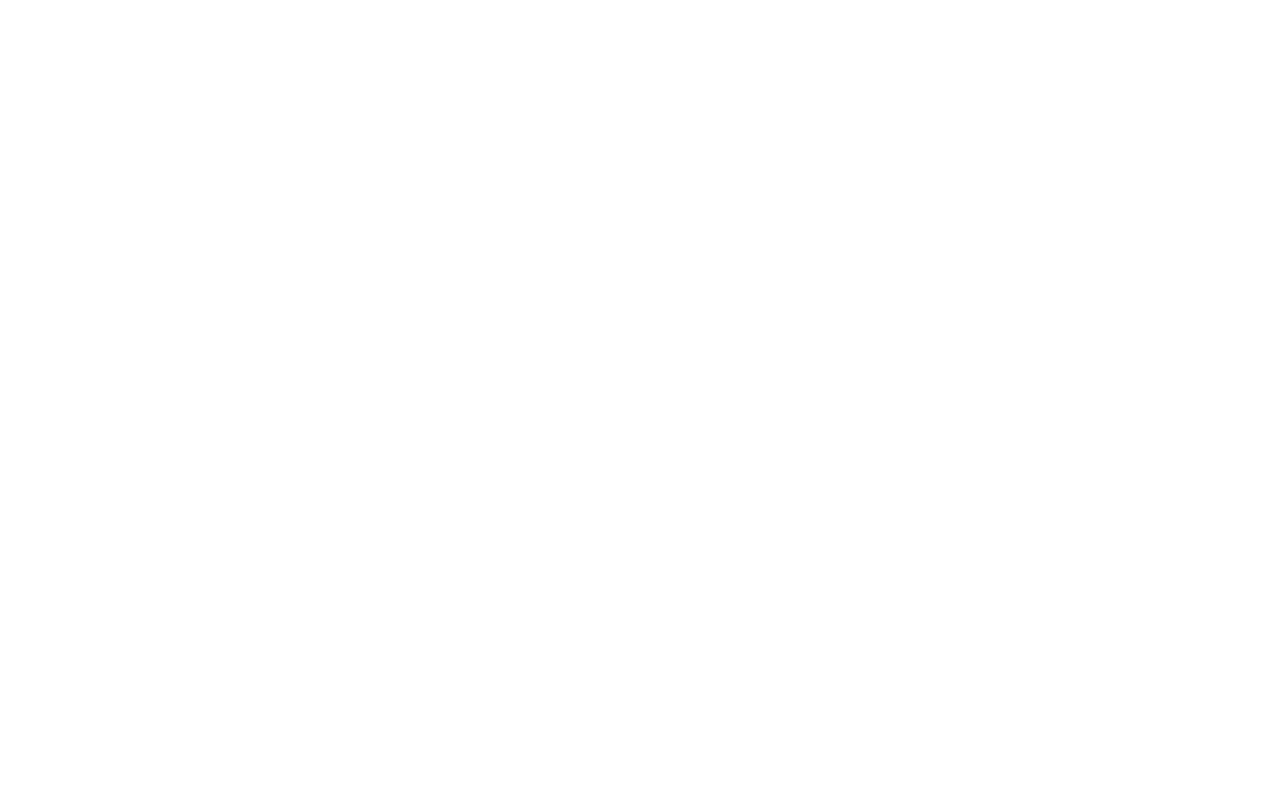
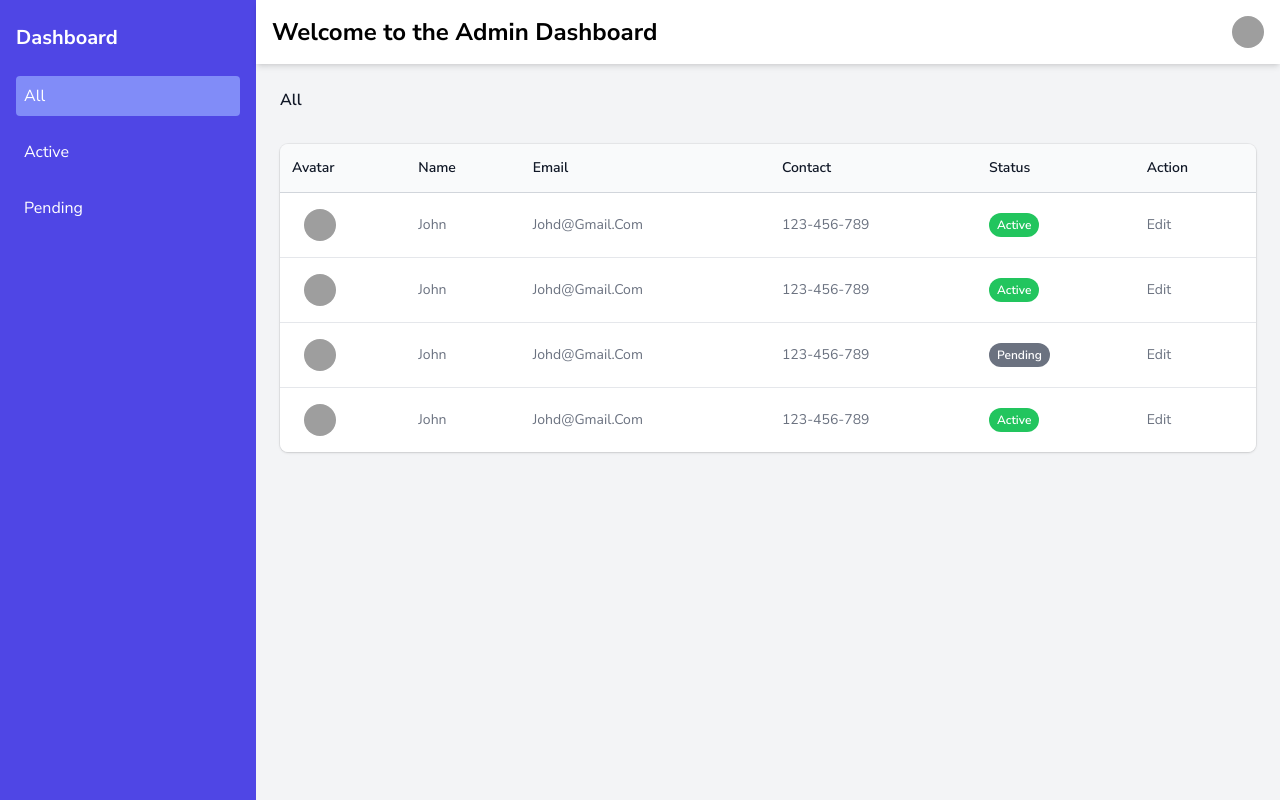
Before and after one commit to asif512/Book_Exchange_App_FYP, a Nuxt app: page /Admin/Dashboard in a window 1280 px wide. Before the commit this address had no page. Built offline with nearby package versions, Linux system fonts and the light colour scheme; grey boxes are pictures that could not be loaded.

Commit message:
admin dashbaord

```diff
--- a/components/Header/index.vue
+++ b/components/Header/index.vue
@@ -38,7 +38,7 @@
               <MenuItems class="absolute right-0 z-10 mt-2 w-48 origin-top-right rounded-md bg-white py-1 shadow-lg ring-1 ring-black ring-opacity-5 focus:outline-none">
 
                 <MenuItem v-slot="{ active }">
-                  <a href="/dashboard" :class="[active ? 'bg-gray-100' : '', 'block px-4 py-2 text-sm text-gray-700']">Dashbaord</a>
+                  <a href="/user/dashboard" :class="[active ? 'bg-gray-100' : '', 'block px-4 py-2 text-sm text-gray-700']">Dashbaord</a>
                 </MenuItem>
                 <MenuItem v-slot="{ active }">
                   <a href="/" :class="[active ? 'bg-gray-100' : '', 'block px-4 py-2 text-sm text-gray-700']">Sign out</a>
--- /dev/null
+++ b/components/UsersTable.vue
@@ -0,0 +1,78 @@
+<template>
+    <div class="">
+        <div class="sm:flex sm:items-center">
+            <div class="sm:flex-auto">
+                <h1 class="text-base font-semibold leading-6 text-gray-900 capitalize">{{ activeTab }}</h1>
+            </div>
+        </div>
+        <div class="mt-8 flow-root">
+            <div class="-mx-4 -my-2 overflow-x-auto sm:-mx-6 lg:-mx-8">
+                <div class="inline-block min-w-full py-2 align-middle sm:px-6 lg:px-8">
+                    <div class="overflow-hidden shadow ring-1 ring-black ring-opacity-5 sm:rounded-lg">
+                        <table class="min-w-full divide-y divide-gray-300">
+                            <thead class="bg-gray-50">
+                                <tr>
+                                    <th scope="col"
+                                        class="px-3 py-3.5  text-left text-sm font-semibold text-gray-900 capitalize">
+                                        avatar</th>
+                                    <th scope="col"
+                                        class="px-3 py-3.5 text-left text-sm font-semibold text-gray-900 capitalize">
+                                        name</th>
+                                    <th scope="col"
+                                        class="px-3 py-3.5 text-left text-sm font-semibold text-gray-900 capitalize">
+                                        email</th>
+                                    <th scope="col"
+                                        class="px-3 py-3.5 text-left text-sm font-semibold text-gray-900 capitalize">
+                                        contact</th>
+                                    <th scope="col"
+                                        class="px-3 py-3.5 text-left text-sm font-semibold text-gray-900 capitalize">
+                                        Status</th>
+                                    <th scope="col"
+                                        class="px-3 py-3.5 text-left text-sm font-semibold text-gray-900 capitalize">
+                                        action</th>
+
+                                </tr>
+                            </thead>
+                            <tbody class="divide-y divide-gray-200 bg-white">
+                                <tr v-for="(user, index) in users" :key="index">
+                                    <td
+                                        class="whitespace-nowrap py-4 pl-4 pr-3 text-sm font-medium text-gray-900 sm:pl-6 capitalize">
+                                        <img class="h-8 w-8 rounded-full" src="/public/images/avator.png" alt="" /></td>
+                                    <td class="whitespace-nowrap px-3 py-4 text-sm text-gray-500 capitalize">{{
+                                        user.name }}</td>
+                                    <td class="whitespace-nowrap px-3 py-4 text-sm text-gray-500 capitalize">{{
+                                        user.email }}</td>
+                                    <td class="whitespace-nowrap px-3 py-4 text-sm text-gray-500 capitalize">{{
+                                        user.phone_number }}</td>
+
+                                    <td class="whitespace-nowrap px-3 py-4 text-sm text-gray-500 capitalize ">
+                                        <span class=" text-white text-xs font-semibold py-1 px-2 rounded-full"
+                                            :class="user.status === 'active' ? 'bg-green-500' : 'bg-gray-500'">
+                                            {{ user.status }}
+                                        </span>
+                                    </td>
+                                    <td class="whitespace-nowrap px-3 py-4 text-sm text-gray-500 capitalize">Edit</td>
+
+                                </tr>
+                            </tbody>
+                        </table>
+                    </div>
+                </div>
+            </div>
+        </div>
+    </div>
+</template>
+
+<script setup>import { userStore } from "/stores/store"
+const store = userStore();
+const props = defineProps({
+    users: {
+        type: Array,
+        default: () => []
+    },
+    activeTab: {
+        type: String,
+        default: 'all'
+    }
+})
+</script>
--- a/pages/Dashboard.vue
+++ b/pages/Admin/Dashboard.vue
@@ -1,13 +1,13 @@
 <template>
-    <div class="h-screen bg-gray-100 dashboard ">
-        <div class="flex mx-auto max-w-7xl px-2 sm:px-6 lg:px-8 h-full">
+    <div class="h-screen bg-gray-100 admin-dashboard overflow-hidden ">
+        <div class="flex h-full">
             <!-- Sidebar -->
             <aside class="w-64 bg-indigo-600 text-white px-4 py-6">
                 <h2 class="text-xl font-bold">Dashboard</h2>
                 <ul class="mt-6 space-y-4">
-                    <li @click="handleSelect(page)" v-for="(page, index) in pages" :key="index">
+                    <li @click="handleSelect(status)" v-for="(status, index) in usersStatus" :key="index">
                         <a href="#" class="hover:bg-indigo-400 block p-2 rounded capitalize"
-                            :class="{ 'bg-indigo-400': page === activePage }">{{ page }}</a>
+                            :class="{ 'bg-indigo-400': status === activeUsers }">{{ status }}</a>
                     </li>
                 </ul>
             </aside>
@@ -16,7 +16,7 @@
             <div class="flex-1 flex flex-col">
                 <!-- Header -->
                 <header class="bg-white shadow-md p-4 flex justify-between">
-                    <h1 class="text-2xl font-bold">Welcome to the Dashboard</h1>
+                    <h1 class="text-2xl font-bold">Welcome to the Admin Dashboard</h1>
                     <Menu as="div" class="relative ml-3">
                         <div>
                             <MenuButton
@@ -48,11 +48,11 @@
 
                 <!-- Content -->
                 <main class="flex-1 p-6">
-                    <Table :posts="posts" :page="activePage" />
+                    <UsersTable :activeTab="activeUsers" :users="users" />
                 </main>
 
                 <!-- footer -->
-                <div class="flex flex-1 justify-between sm:justify-end mb-4 mr-4" v-if="posts.length > 10">
+                <div class="flex flex-1 justify-between sm:justify-end mb-4 mr-4" v-if="users.length > 10">
                     <a href="#"
                         class="relative inline-flex items-center rounded-md bg-white px-3 py-2 text-sm font-semibold text-gray-900 ring-1 ring-inset ring-gray-300 hover:bg-gray-50 focus-visible:outline-offset-0 h-max">Previous</a>
                     <a href="#"
@@ -73,18 +73,18 @@ const store = userStore();
 
 
 // states
-const pages = reactive(['home', 'active', 'sold', 'exchange'])
-const activePage = ref('home')
+const usersStatus = reactive(['all', 'active', 'pending'])
+const activeUsers = ref('all')
 
 
 
 // computed properties
-const posts = computed(() => store.getPosts)
+const users = computed(() => store.getUsers)
 
 
 // methods
-const handleSelect = (page) => {
-    activePage.value = page
-    store.setPostsStatus(page)
+const handleSelect = (user) => {
+    activeUsers.value = user
+    store.setUsersStatus(activeUsers.value)
 }
 </script>
--- /dev/null
+++ b/pages/User/Dashboard.vue
@@ -0,0 +1,90 @@
+<template>
+    <div class="h-screen bg-gray-100 user-dashboard overflow-hidden ">
+        <div class="flex  h-full">
+            <!-- Sidebar -->
+            <aside class="w-64 bg-indigo-600 text-white px-4 py-6">
+                <h2 class="text-xl font-bold">Dashboard</h2>
+                <ul class="mt-6 space-y-4">
+                    <li @click="handleSelect(page)" v-for="(page, index) in pages" :key="index">
+                        <a href="#" class="hover:bg-indigo-400 block p-2 rounded capitalize"
+                            :class="{ 'bg-indigo-400': page === activePage }">{{ page }}</a>
+                    </li>
+                </ul>
+            </aside>
+
+            <!-- Main Content -->
+            <div class="flex-1 flex flex-col">
+                <!-- Header -->
+                <header class="bg-white shadow-md p-4 flex justify-between">
+                    <h1 class="text-2xl font-bold">Welcome to the User Dashboard</h1>
+                    <Menu as="div" class="relative ml-3">
+                        <div>
+                            <MenuButton
+                                class="relative flex rounded-full bg-white text-sm focus:outline-none focus:ring-2 focus:ring-indigo-500 focus:ring-offset-2">
+                                <span class="absolute -inset-1.5" />
+                                <span class="sr-only">Open user menu</span>
+                                <img class="h-8 w-8 rounded-full"
+                                    src="https://images.unsplash.com/photo-1472099645785-5658abf4ff4e?ixlib=rb-1.2.1&ixid=eyJhcHBfaWQiOjEyMDd9&auto=format&fit=facearea&facepad=2&w=256&h=256&q=80"
+                                    alt="" />
+                            </MenuButton>
+                        </div>
+                        <transition enter-active-class="transition ease-out duration-200"
+                            enter-from-class="transform opacity-0 scale-95"
+                            enter-to-class="transform opacity-100 scale-100"
+                            leave-active-class="transition ease-in duration-75"
+                            leave-from-class="transform opacity-100 scale-100"
+                            leave-to-class="transform opacity-0 scale-95">
+                            <MenuItems
+                                class="absolute right-0 z-10 mt-2 w-48 origin-top-right rounded-md bg-white py-1 shadow-lg ring-1 ring-black ring-opacity-5 focus:outline-none">
+                                <MenuItem v-slot="{ active }">
+                                <a href="/"
+                                    :class="[active ? 'bg-gray-100' : '', 'block px-4 py-2 text-sm text-gray-700']">Sign
+                                    out</a>
+                                </MenuItem>
+                            </MenuItems>
+                        </transition>
+                    </Menu>
+                </header>
+
+                <!-- Content -->
+                <main class="flex-1 p-6">
+                    <Table :posts="posts" :page="activePage" />
+                </main>
+
+                <!-- footer -->
+                <div class="flex flex-1 justify-between sm:justify-end mb-4 mr-4" v-if="posts.length > 10">
+                    <a href="#"
+                        class="relative inline-flex items-center rounded-md bg-white px-3 py-2 text-sm font-semibold text-gray-900 ring-1 ring-inset ring-gray-300 hover:bg-gray-50 focus-visible:outline-offset-0 h-max">Previous</a>
+                    <a href="#"
+                        class="relative ml-3 inline-flex items-center rounded-md bg-white px-3 py-2 text-sm font-semibold text-gray-900 ring-1 ring-inset ring-gray-300 hover:bg-gray-50 focus-visible:outline-offset-0 h-max">Next</a>
+                </div>
+            </div>
+        </div>
+    </div>
+</template>
+
+
+<script setup>
+import { Menu, MenuButton, MenuItem, MenuItems } from '@headlessui/vue'
+
+import { userStore } from "/stores/store"
+
+const store = userStore();
+
+
+// states
+const pages = reactive(['home', 'active', 'sold', 'exchange'])
+const activePage = ref('home')
+
+
+
+// computed properties
+const posts = computed(() => store.getPosts)
+
+
+// methods
+const handleSelect = (page) => {
+    activePage.value = page
+    store.setPostsStatus(page)
+}
+</script>
--- a/stores/store.js
+++ b/stores/store.js
@@ -4,6 +4,7 @@ export const userStore = defineStore('store', {
   state: () => ({
     message: 'hello world',
     activePostsStatus: 'home',
+    userStatus: 'all',
     isShowPostModal: false,
     posts: [
       {
@@ -199,6 +200,12 @@ export const userStore = defineStore('store', {
           name: 'Michael Foster',
         },
       },
+    ],
+    users: [
+      { id: 1, name: 'john', email: 'johd@gmail.com', avatar: '', status: 'active', phone_number: '123-456-789' },
+      { id: 2, name: 'john', email: 'johd@gmail.com', avatar: '', status: 'active', phone_number: '123-456-789' },
+      { id: 3, name: 'john', email: 'johd@gmail.com', avatar: '', status: 'pending', phone_number: '123-456-789' },
+      { id: 4, name: 'john', email: 'johd@gmail.com', avatar: '', status: 'active', phone_number: '123-456-789' }
     ]
   }),
   getters: {
@@ -213,6 +220,12 @@ export const userStore = defineStore('store', {
     },
     getPostModalStatus(state) {
       return state.isShowPostModal
+    },
+    getUsers(state) {
+      if(state.userStatus !== 'all') {
+        return state.users.filter((user) => user.status === state.userStatus)
+      }
+      return state.users
     }
   },
   actions: {
@@ -224,6 +237,12 @@ export const userStore = defineStore('store', {
     },
     setPostModalStatus(status) {
       this.isShowPostModal = status
+    },
+    setUsersStatus(status) {
+      this.userStatus = status
+    },
+    addUser(user) {
+      this.users.push(user)
     }
   },
 })
```
